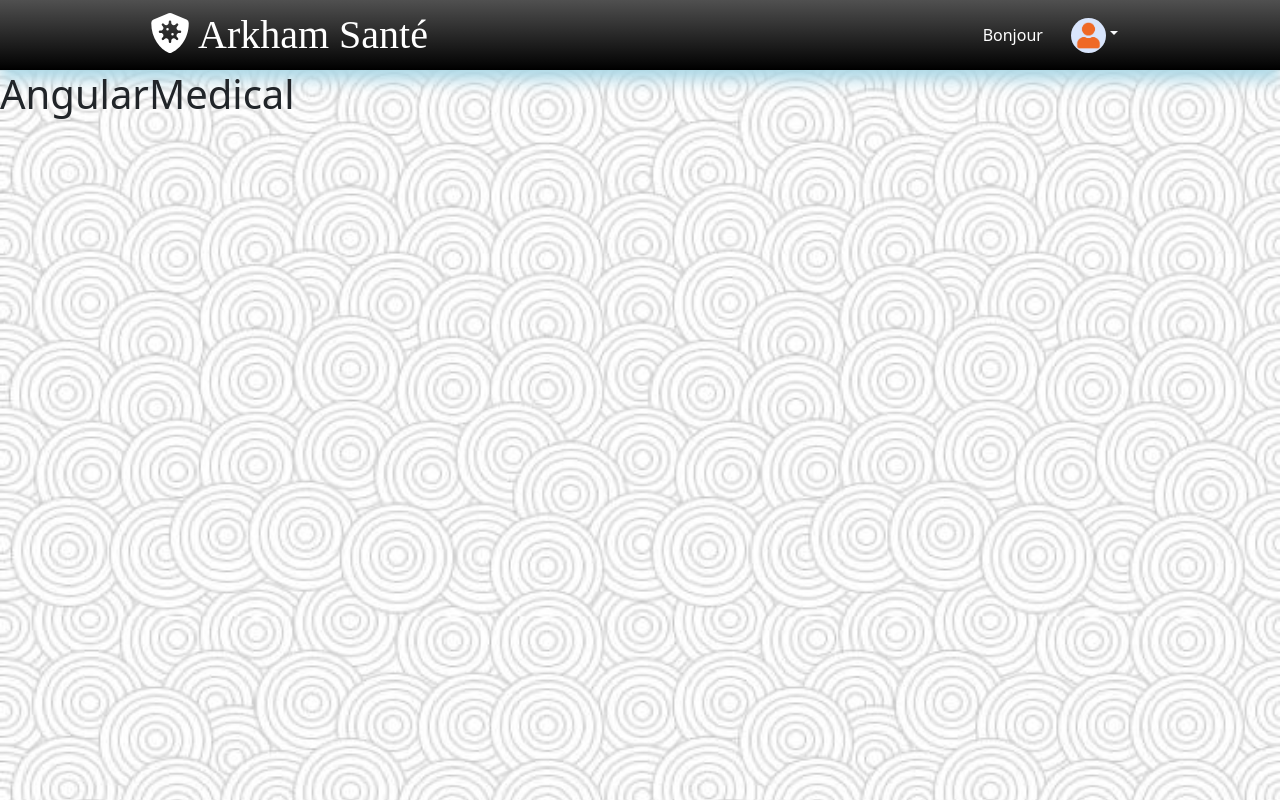
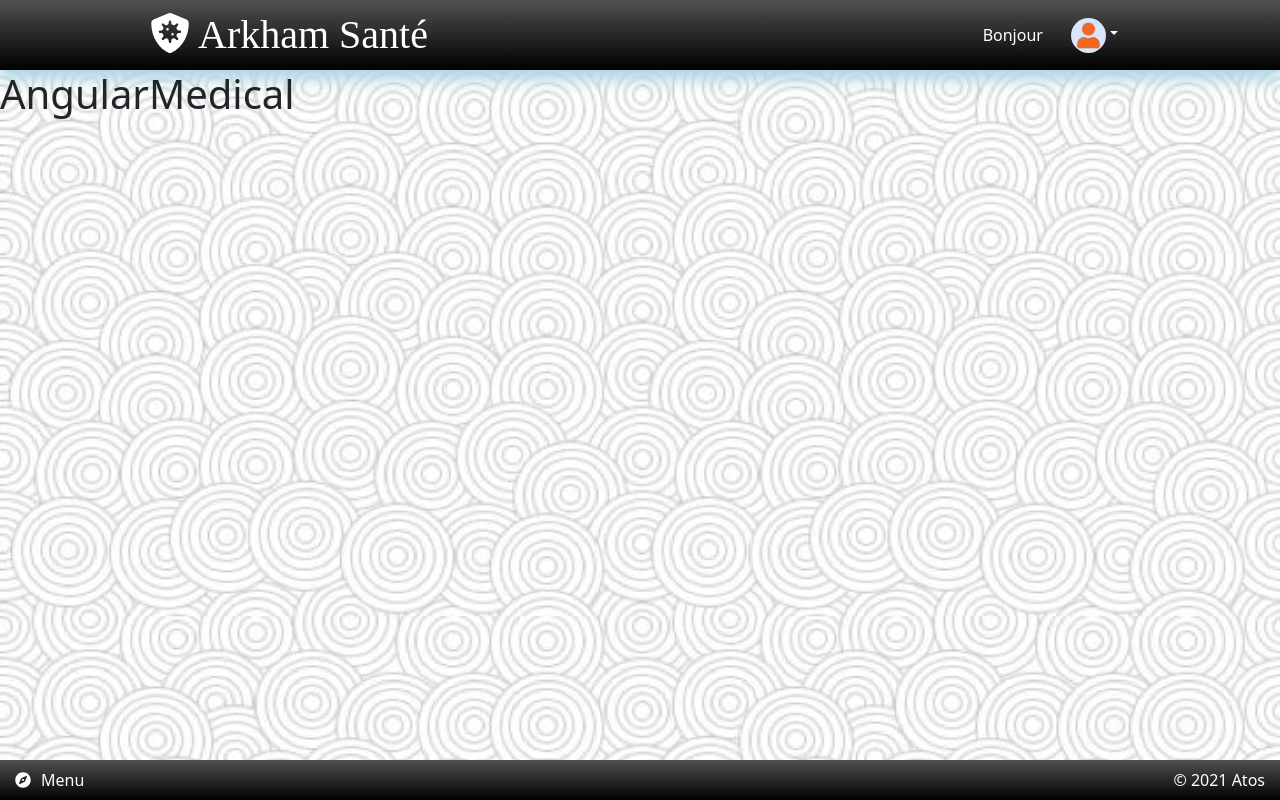
Before and after one commit to simonboivin/AngularMedical, an Angular app: page / in a window 1280 px wide. Built offline with nearby package versions, Linux system fonts and the light colour scheme.

Commit message:
ajout footer

```diff
--- a/src/app/app.component.html
+++ b/src/app/app.component.html
@@ -1,2 +1,4 @@
 <app-header></app-header>
 <h1>{{title}}</h1>
+
+<app-footer></app-footer>
--- a/src/app/app.module.ts
+++ b/src/app/app.module.ts
@@ -5,11 +5,13 @@ import { AppRoutingModule } from './app-routing.module';
 import { AppComponent } from './app.component';
 import { HeaderComponent } from './header/header.component';
 import { FontAwesomeModule } from '@fortawesome/angular-fontawesome';
+import { FooterComponent } from './footer/footer.component';
 
 @NgModule({
   declarations: [
     AppComponent,
-    HeaderComponent
+    HeaderComponent,
+    FooterComponent
   ],
   imports: [
     BrowserModule,
--- /dev/null
+++ b/src/app/footer/footer.component.html
@@ -0,0 +1,13 @@
+<footer class="fixed-bottom">
+
+    <div><a href="/">
+            <fa-icon [icon]="faCompass"></fa-icon>
+
+            <i class="far fa-compass"></i>Menu
+        </a></div>
+    <div class="text_footer" id="copyright">&copy; 2021 Atos</div>
+    <script src="https://cdn.jsdelivr.net/npm/bootstrap@5.1.1/dist/js/bootstrap.bundle.min.js"
+        integrity="sha384-/bQdsTh/da6pkI1MST/rWKFNjaCP5gBSY4sEBT38Q/9RBh9AH40zEOg7Hlq2THRZ"
+        crossorigin="anonymous"></script>
+
+</footer>
--- /dev/null
+++ b/src/app/footer/footer.component.ts
@@ -0,0 +1,18 @@
+import { Component, OnInit } from '@angular/core';
+import { faCompass } from '@fortawesome/free-solid-svg-icons';
+
+@Component({
+  selector: 'app-footer',
+  templateUrl: './footer.component.html',
+  styleUrls: ['./footer.component.css']
+})
+export class FooterComponent implements OnInit {
+
+  faCompass = faCompass;
+
+  constructor() { }
+
+  ngOnInit(): void {
+  }
+
+}
```
Also changed, not shown: src/app/footer/footer.component.css (added), 1 other file (tests, documents, lock files or other folders).
